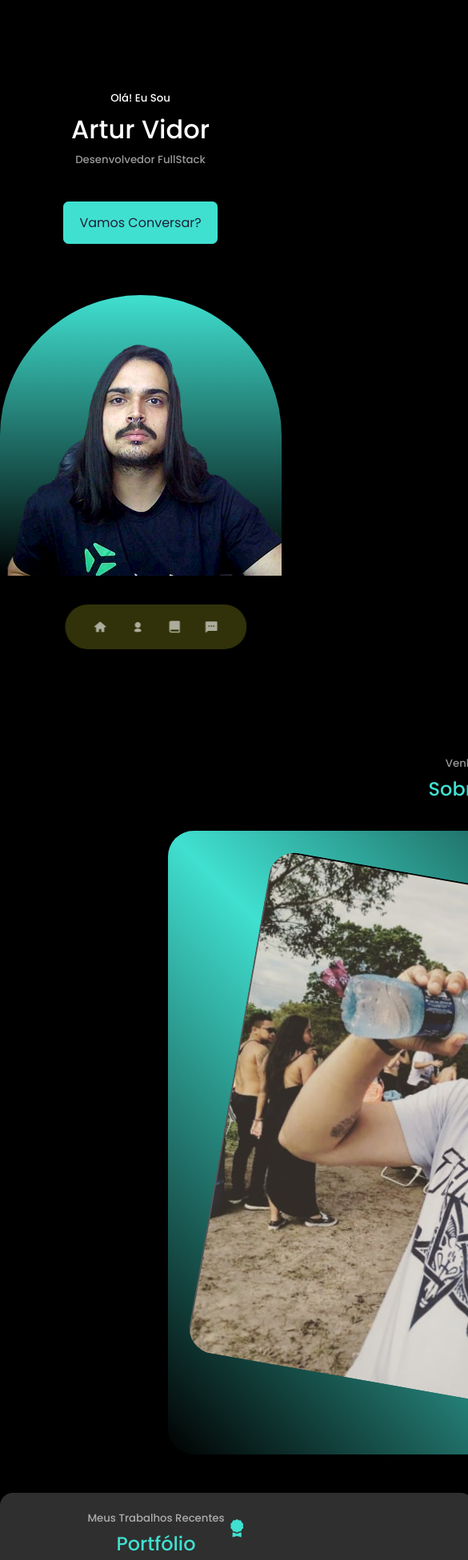
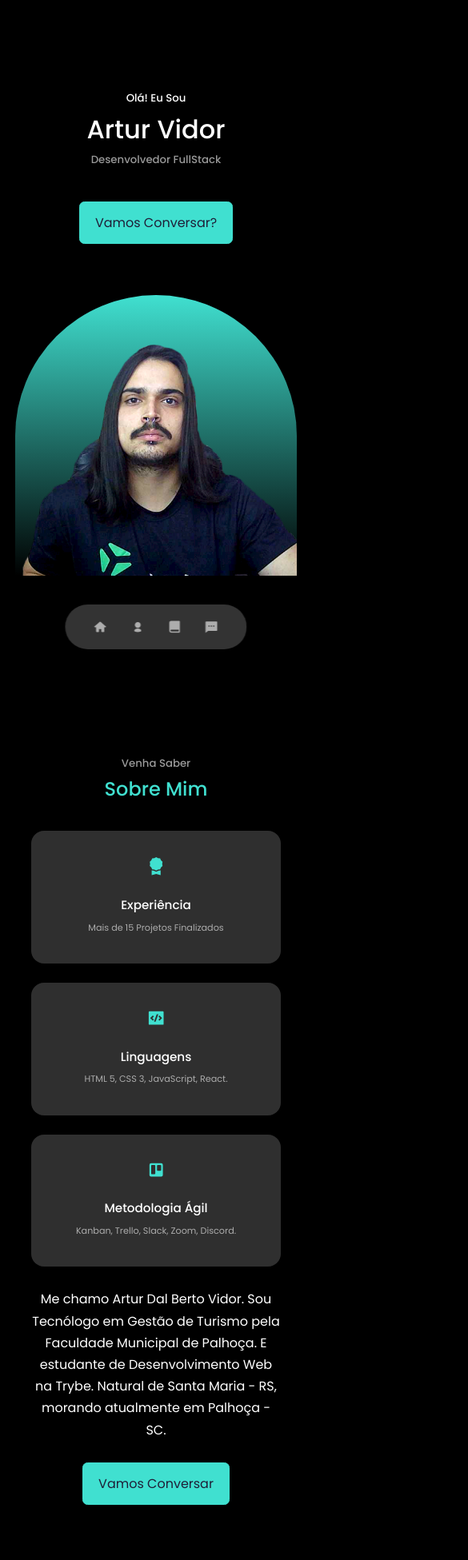
Before and after one commit to vidorartur/vidorartur.github.io, a React (Create React App) app: page / in a window 390 px wide. Shown: the top 1951 px of the page at 80% size, 585 px wide, since content can reach past the window. Built offline with nearby package versions, Linux system fonts and the light colour scheme.

Commit message:
Media Queries Small Device

```diff
--- a/src/components/About/About.css
+++ b/src/components/About/About.css
@@ -1,5 +1,5 @@
 #about {
-  width: 1200px;
+  width: 80%;
   margin: 100px auto;
 }
 
@@ -8,6 +8,11 @@
   grid-template-columns: 35% 50%;
   gap: 15%;
 }
+
+.about__container p {
+  text-align: left;
+}
+
 
 .about__me {
   width: 100%;
@@ -86,18 +91,31 @@
 
 @media screen and (max-width: 600px) {
   .about__me {
-    width: 65%;
-    margin: 0 auto 3rem;
+    display: none;
   }
 
   .about__cards {
-    grid-template-columns: 1fr 1fr;
-    gap: 1rem;
+    display: flex;
+    flex-flow: column wrap;
+  }
+
+  .about__card {
+    width: 100%;
+    margin: 0 auto;
   }
 
   .about__content {
     text-align: center;
   }
 
+  .about__container {
+    display: flex;
+    flex-flow: column wrap;
+  }
 
+  .about__container p {
+    text-align: center;
+    width: 100%;
+    margin: 0 auto;
+  }
 }
--- a/src/components/Contact/Contact.css
+++ b/src/components/Contact/Contact.css
@@ -9,7 +9,6 @@ form {
   display: flex;
   flex-direction: column;
   gap: 1.2rem;
-  /* width: 450px; */
 }
 
 #submit {
@@ -59,3 +58,14 @@ input, textarea {
 .container.contact__container h3:hover {
   color: #f6f930;
 }
+
+/* ======================= MEDIA QUERIES (SMALL DEVICES) ============================ */
+
+@media screen and (max-width: 600px) {
+  .container.contact__container {
+    display: flex;
+    flex-flow: column wrap;
+    width: 80%;
+    gap: 5rem;
+    }
+}
--- a/src/components/Footer/Footer.css
+++ b/src/components/Footer/Footer.css
@@ -24,3 +24,12 @@ footer a {
   gap: 2rem;
   margin: 0 auto 3rem;
 }
+
+/* ======================= MEDIA QUERIES (SMALL DEVICES) ============================ */
+
+@media screen and (max-width: 600px) {
+  #footer {
+    margin-top: 25rem;
+  }
+
+}
--- a/src/components/Footer/Footer.jsx
+++ b/src/components/Footer/Footer.jsx
@@ -3,7 +3,7 @@ import './Footer.css'
 
 function Footer() {
   return (
-    <footer>
+    <footer id='footer'>
       <a href="#about" className="footer__logo">Artur Vidor</a>
 
       <ul className="permalinks">
--- a/src/components/Header/Header.css
+++ b/src/components/Header/Header.css
@@ -1,13 +1,14 @@
 header {
   height: 100vh;
   padding-top: 7rem;
-  overflow: hidden;
+  width: 80%;
+  margin: 0 auto;
 }
 
 .header__container {
   text-align: center;
   height: 100%;
-  position: relative;
+  width: 100%;
 }
 
 /* =============================CTA========================*/
@@ -27,7 +28,6 @@ header {
   align-items: center;
   gap: 0.8rem;
   position: absolute;
-  left: 10rem;
   bottom: 3rem;
   font-size: 1.5rem;
 }
@@ -56,7 +56,7 @@ header {
 
 .scroll__down {
   position: absolute;
-  right: 10rem;
+  right: 6.5rem;
   bottom: 5rem;
   transform: rotate(90deg);
   font-weight: 300;
@@ -76,6 +76,8 @@ header {
 @media screen and (max-width: 600px) {
   header {
     height: 100vh;
+    width: 100%;
+    margin: 0 auto;
     }
 
   .header__socials,
--- a/src/components/Header/Header.jsx
+++ b/src/components/Header/Header.jsx
@@ -15,7 +15,7 @@ function Header() {
         <div className="me">
           <img src={ME} alt="" />
         </div>
-        <a href="#contant" className='scroll__down'>Scroll Down</a>
+        <a href="#contact" className='scroll__down'>Scroll Down</a>
 
       </div>
     </header>
--- a/src/components/Nav/Nav.css
+++ b/src/components/Nav/Nav.css
@@ -1,5 +1,5 @@
 nav {
-  background: rgba(246, 249, 48, 0.2);
+  background: rgba(255, 255, 255, 0.2);
   width: max-content;
   display: block;
   padding: 0.7rem 1.7rem;
--- a/src/components/Portfolio/Portfolio.css
+++ b/src/components/Portfolio/Portfolio.css
@@ -49,3 +49,16 @@
   color: var(--color-bg);
   border-color: transparent;
 }
+
+/* ======================= MEDIA QUERIES (SMALL DEVICES) ============================ */
+
+@media screen and (max-width: 600px) {
+  #portfolio {
+    margin-top: 10rem;
+  }
+
+  .portfolio__container {
+    display: flex;
+    flex-flow: column wrap;
+  }
+}
--- a/src/index.css
+++ b/src/index.css
@@ -39,6 +39,12 @@ body {
 }
 
 /* ======================= GENERAL CLASS ============================ */
+
+.App{
+  display: flex;
+  flex-flow: column wrap;
+}
+
 .container {
   width: var(--container-width-lg);
   margin: 0 auto;
@@ -73,7 +79,7 @@ a {
 }
 
 a:hover {
-  color: #f6f930;
+  color: white;
 }
 
 .btn {
```
